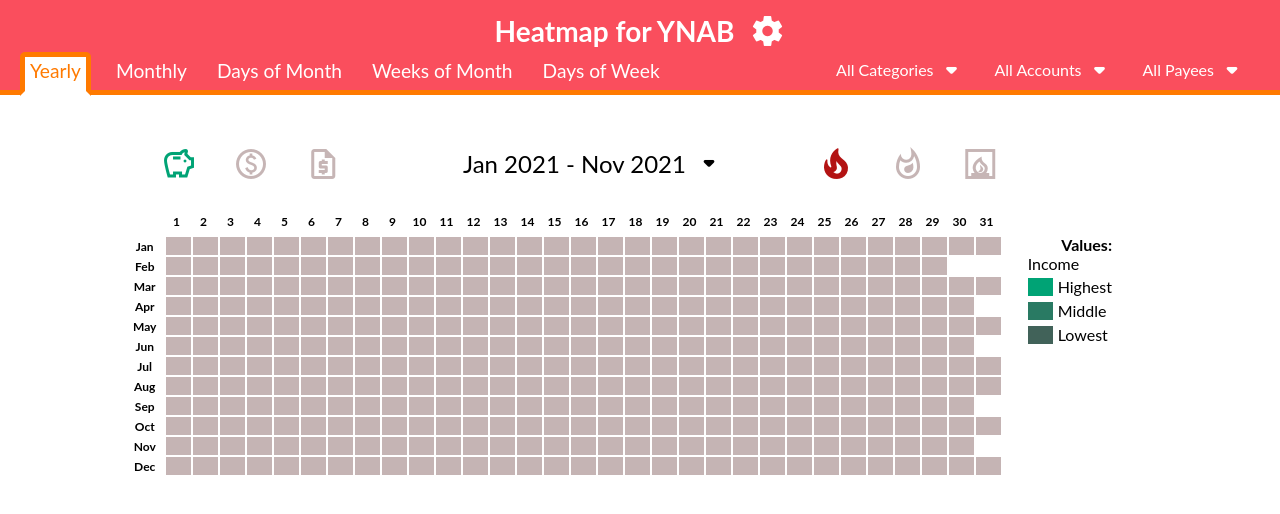
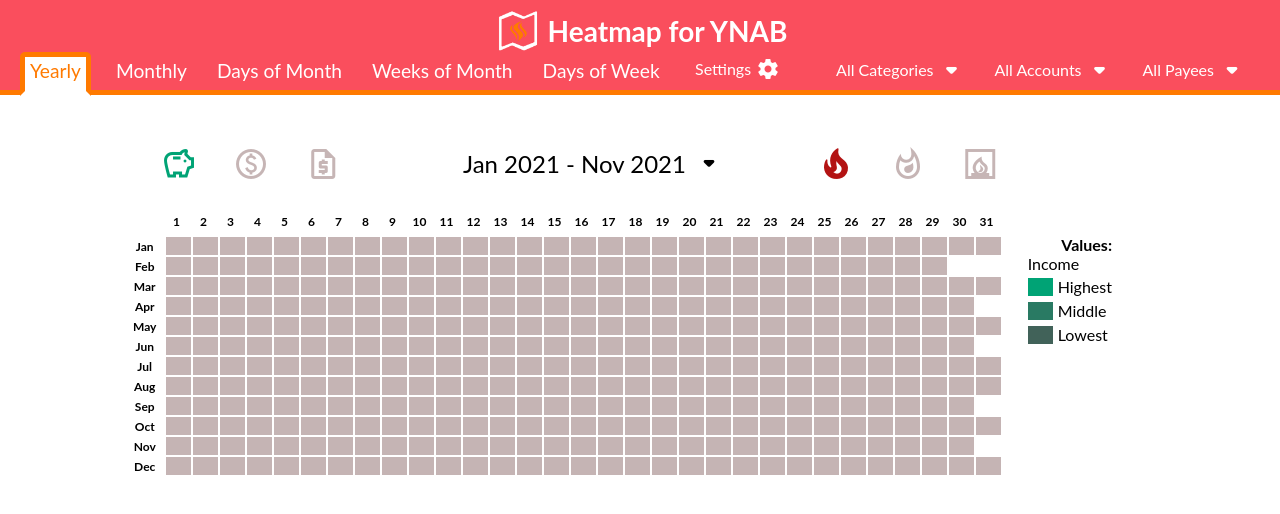
Before and after one commit to bricewebster/Heatmap-for-YNAB, a Svelte app: page / in a window 1280 px wide. Shown: the top 514 px of the page. Built offline with nearby package versions, Linux system fonts and the light colour scheme.

Commit message:
Moved settings off the logo area to the same line as the tabs and filters. Added a logo picture which still needs some fine tuning. Started working on adding a ttheme selection between heatmap and ynab colors.

```diff
--- a/src/App.svelte
+++ b/src/App.svelte
@@ -28,7 +28,7 @@
 	onMount(() => {
         mounted = true;
         if (ynabAPIReady) {
-        	main();
+        	//main();
         }
     });
 
@@ -38,7 +38,7 @@
 	function ynabAPILoaded() {
         ynabAPIReady = true;
         if (mounted) {
-        	main();
+        	//main();
         }
     }
 
--- a/src/components/Navbar.svelte
+++ b/src/components/Navbar.svelte
@@ -27,11 +27,17 @@
 
 <div class="navbar">
   <div class="title-container">
+    <img class="logo" alt="HeatmapIcon" src="/images/HeatmapIcon2.png">
     <p class="title">Heatmap for YNAB</p>
-    <span class="material-icons-round md-36" on:click="{() => togglePopup()}">settings</span>
   </div>
   <Tabs {activeTab} {tabs} on:tabChange={tabChange}/>
   <Filters {filters} on:filterChange/>
+  <div class="settings">
+    <div class="settings-container" on:click="{() => togglePopup()}">
+        <p class="settings-text">Settings</p>
+        <span class="material-icons-round md-24 settings-icon">settings</span>
+    </div>
+  </div>
   {#if showPopup}
         <div class="backdrop" on:click|self={() => togglePopup()}>
             <SettingsPopup {togglePopup} on:colorChange on:budgetChange/>
@@ -54,17 +60,60 @@
 
         padding-top: 10px;
     }
+    .logo {
+        width: 50px;
+    }
     .title {
-        padding-right: 15px;
+        padding-left: 5px;
 
         font-size: 1.75em;
         color: white;
         font-weight: bold;
     }
-    span {
+    .settings {
+        position: relative;
+
+        margin: 0 auto;
+        width: 90px;
+
+        transition: all 250ms ease-in;
+
+        @media screen and (max-width: 1449px) {
+            left: 50px;
+
+            transition: all 250ms ease-in;
+        }
+        @media screen and (max-width: 1365px) {
+            left: 100px;
+
+            transition: all 250ms ease-in;
+        }
+    }
+    .settings-container {
+        display: flex;
+        align-items: center;
+
+        margin-top: 5px;
+
+        cursor: pointer;
+
+        &:hover .settings-text, &:hover .settings-icon {
+            color: var(--heatmap-secondary);
+
+            transition: all 250ms ease-in;
+        }
+    }
+    .settings-text {
+        margin-right: 5px;
+
         color: white;
 
-        cursor: pointer;
+        transition: all 250ms ease-in;
+    }
+    .settings-icon{
+        color: white;
+
+        transition: all 250ms ease-in;
     }
     .backdrop {
         position: fixed;
--- a/src/components/SettingsPopup.svelte
+++ b/src/components/SettingsPopup.svelte
@@ -208,6 +208,14 @@
                     {/each}
                 </select>
             </div>
+            <p class="option-title">Theme:</p>
+            <div class="option-section">
+                <select class="budget-select" name="budgets" bind:value={selectedBudget} on:change="{() => budgetSelectedFlag = 1}">
+                    {#each $HeatmapSettingsStore.Budgets as budget}
+                        <option value={budget.Id}>{budget.Name}</option>
+                    {/each}
+                </select>
+            </div>
         </div>
     </div>
     <div class="buttons">
@@ -219,8 +227,7 @@
     .popup {
         position: relative;
 
-        left: 122px;
-        margin: 75px auto 0 auto;
+        margin: 125px auto 0 auto;
         padding-top: 2px;
 
         width: 500px;
@@ -231,6 +238,13 @@
         box-shadow: 0 16px 64px rgba(0, 0, 0, 0.2);
 
         opacity: 1;
+
+        @media screen and (max-width: 1449px) {
+            left: 50px;
+        }
+        @media screen and (max-width: 1365px) {
+            left: 100px;
+        }
     }
     .popup::after {
         content: " ";
--- a/src/components/Tabs.svelte
+++ b/src/components/Tabs.svelte
@@ -40,6 +40,8 @@
 
         cursor: pointer;
 
+        transition: color 200ms ease-in;
+
         &:hover {
             color: var(--heatmap-secondary);
 
```
Also changed, not shown: public/images/HeatmapIcon.png (added), public/images/HeatmapIcon2.png (added).
